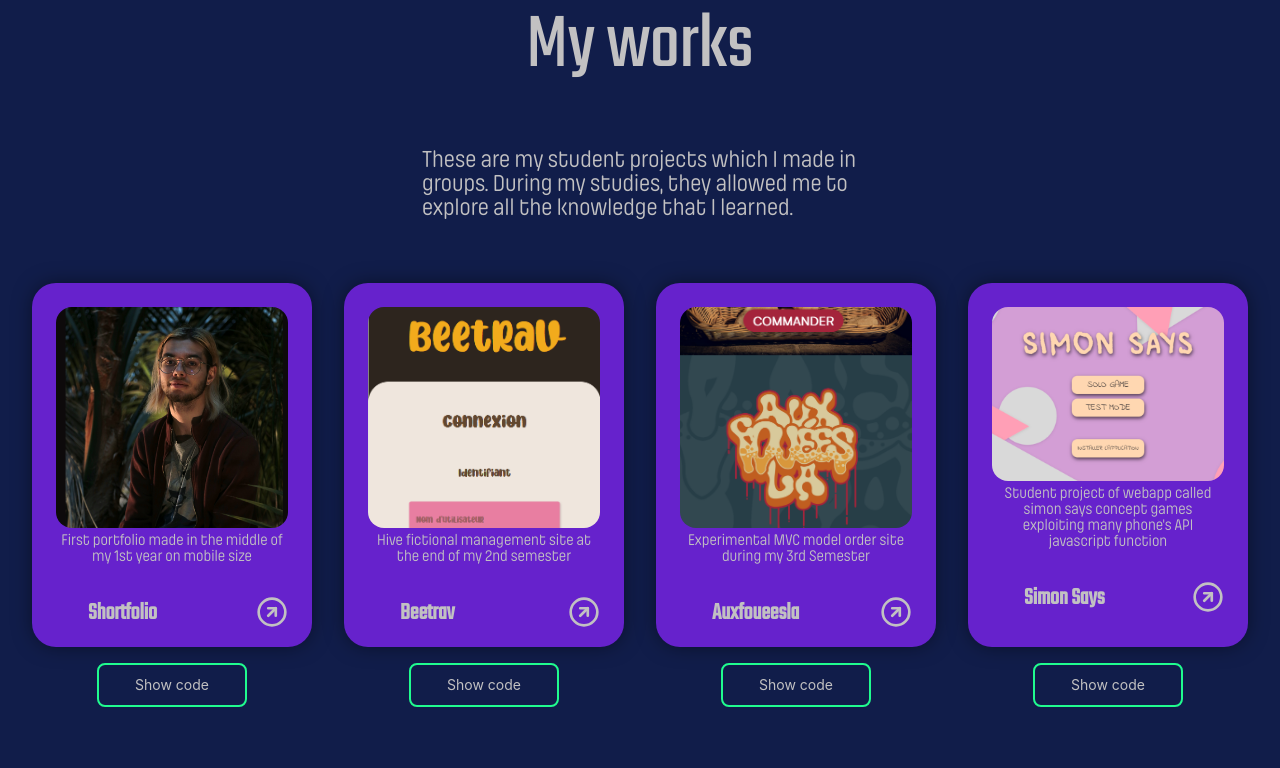
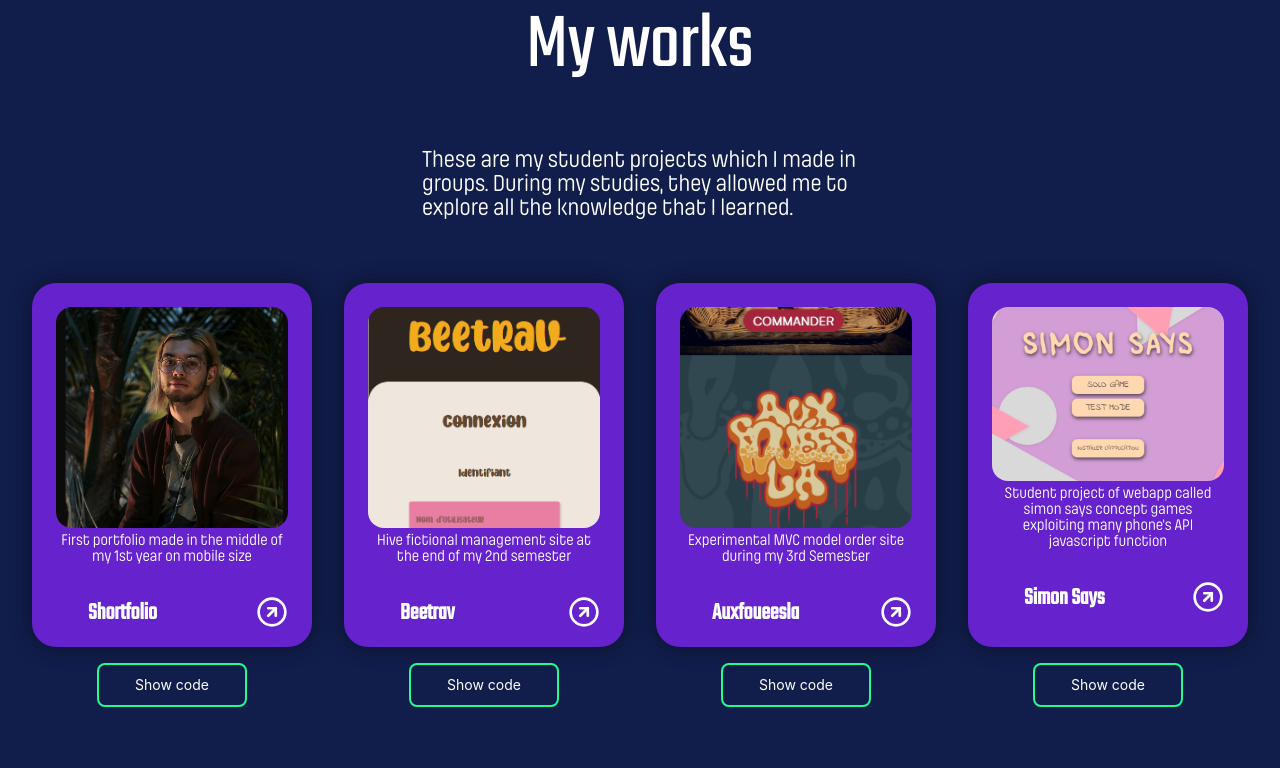
Before and after one commit to sasha4w/Portfolio-alternance, a website built with Vite: page index.html in a window 1280 px wide. Shown: the part 1339-2107 px from the top of the page. Built offline with nearby package versions, Linux system fonts and the light colour scheme.

Commit message:
changement couleur police

```diff
--- a/assets/styles/styles.scss
+++ b/assets/styles/styles.scss
@@ -27,7 +27,8 @@
 }
 
 :root{
-  --font-color: #C2C1C2;
+  // --font-color: #C2C1C2;
+  --font-color: #fff;
   --bg-color: #111D4A;
   --bg-2nd-color:#6622CC;
   --action-color:#20FC8F;
```
